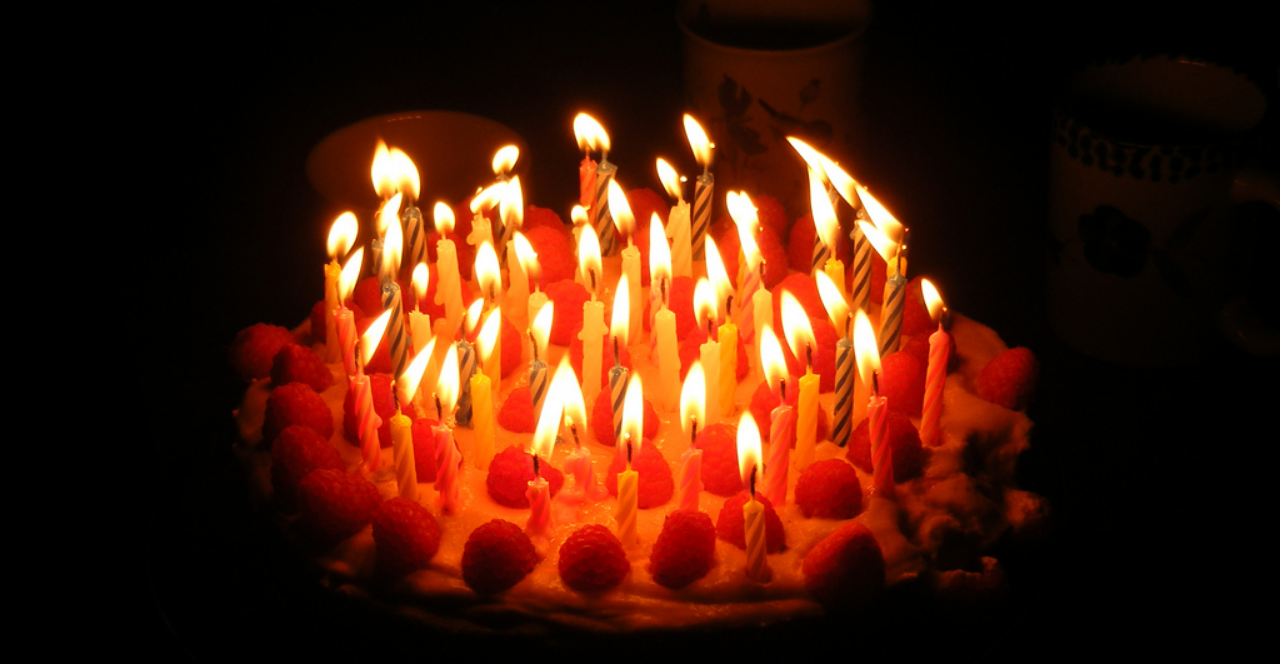
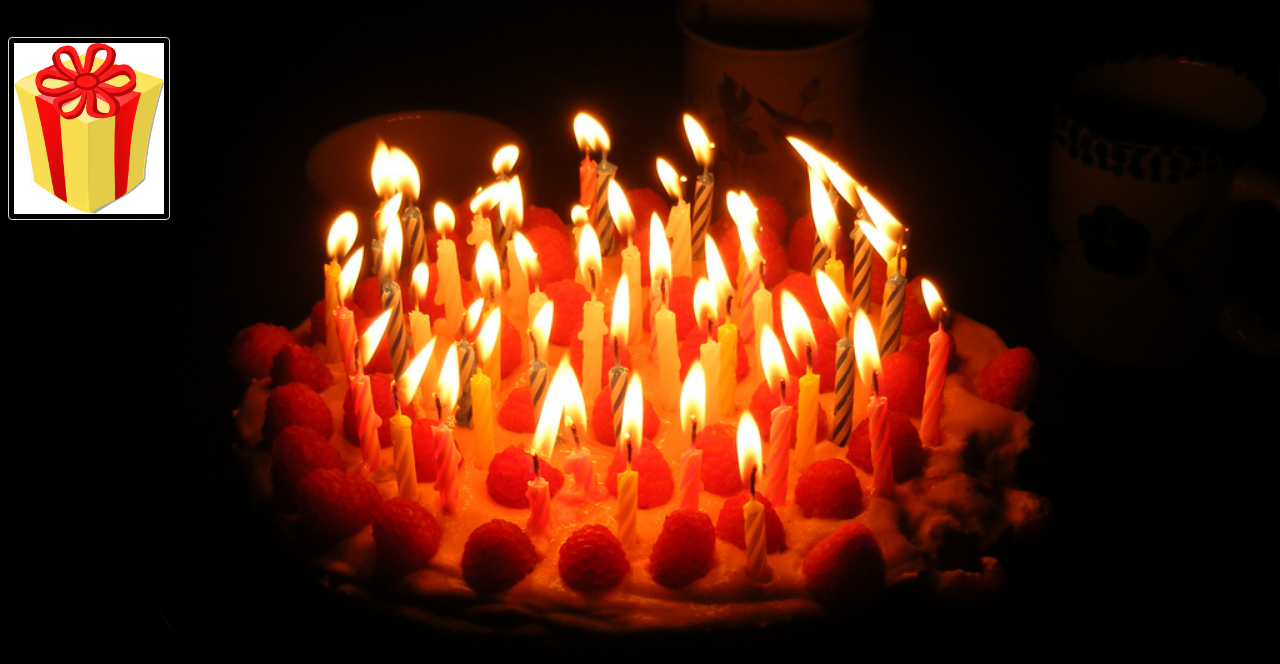
Before and after one commit to chrisoulam7947/project1, a plain HTML site: page project.html in a window 1280 px wide. Shown: the part 136-800 px from the top of the page. Drawn offline with Linux system fonts and the light colour scheme.

Commit message:
save image

```diff
--- a/project.html
+++ b/project.html
@@ -15,5 +15,7 @@
   <body>
 
   <h1>MAKE A WISH</h1>
+  <img src="Gift.png" alt="gift">
+
   </body>
 </html>
--- a/style.css
+++ b/style.css
@@ -15,3 +15,9 @@ h1 {
     background-image: linear-gradient(to right, red, orange, yellow, green, blue, indigo, violet);
      text-shadow: 2px 2px black;
 }
+img {
+   border: 1px solid #ddd;
+  border-radius: 4px;
+  padding: 5px;
+  width: 150px;
+}
```
Also changed, not shown: Gift.png (added).
